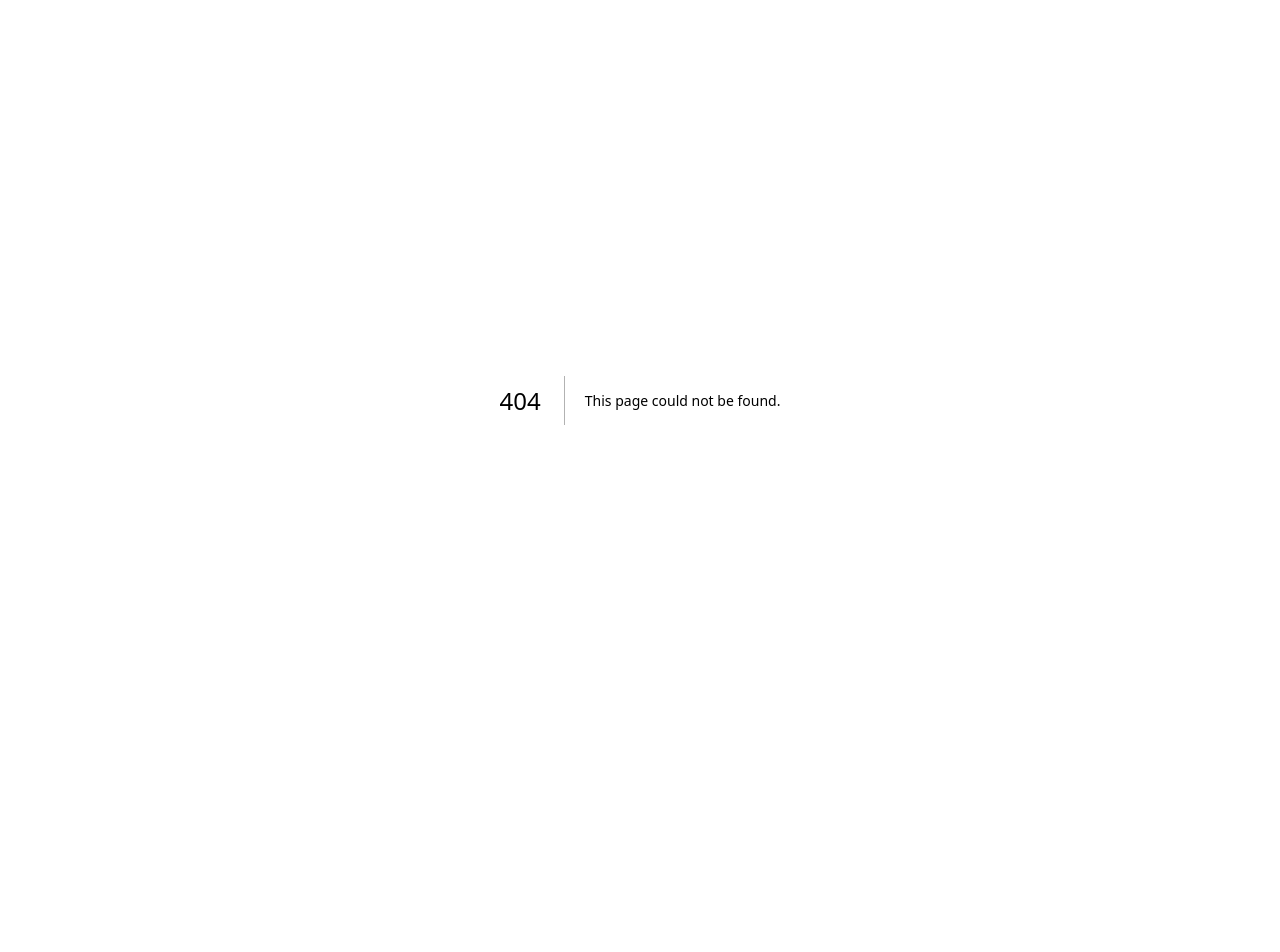
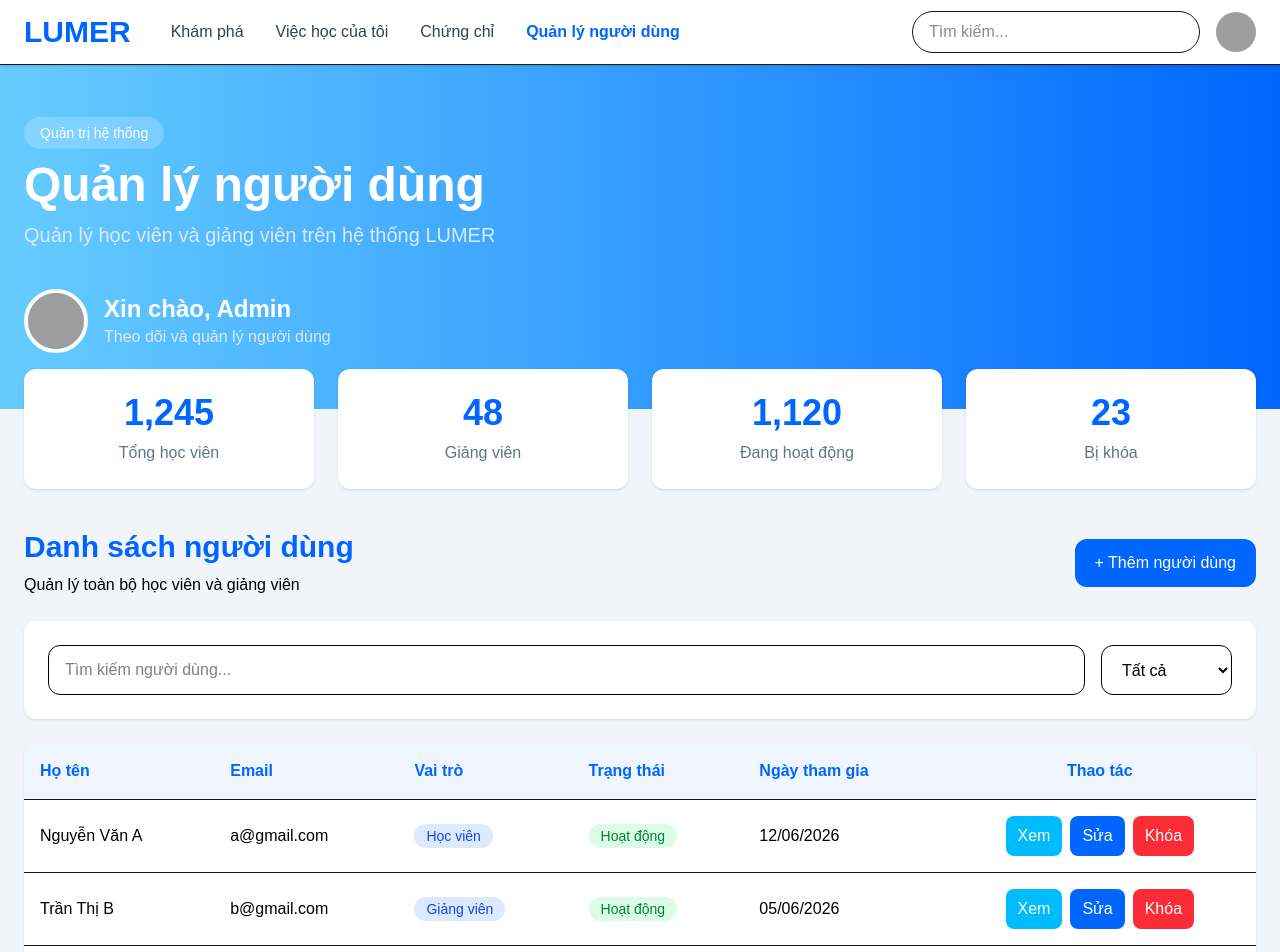
Before and after one commit to MKhuiii/Remote-Learning-LUMER, a Next.js app in the folder frontend/: page /usermanager in a window 1280 px wide. Before the commit this address had no page. Shown: the top 952 px of the page. Before the commit the page ends 800 px from the top, so only its background shows below. Built offline with nearby package versions, Linux system fonts and the light colour scheme; grey boxes are pictures that could not be loaded.

Commit message:
Them trang usermanager

```diff
--- a/frontend/src/app/coursedescription/page.tsx
+++ b/frontend/src/app/coursedescription/page.tsx
@@ -1,8 +1,45 @@
 export default function CourseDescriptionPage() {
   return (
     <div className="min-h-screen bg-slate-100">
+      {/* Navbar */}
+      <nav className="bg-white border-b sticky top-0 z-50 shadow-sm">
+        <div className="max-w-7xl mx-auto px-6 h-16 flex items-center justify-between">
+          <div className="flex items-center gap-10">
+            <h1 className="text-3xl font-bold text-[#0066FF]">LUMER</h1>
+
+            <ul className="hidden md:flex gap-8 text-black">
+              <li className="cursor-pointer hover:text-[#0066FF]">Khám phá</li>
+
+              <li className="cursor-pointer hover:text-[#0066FF]">
+                Việc học của tôi
+              </li>
+
+              <li className="cursor-pointer hover:text-[#0066FF]">Chứng chỉ</li>
+
+              <li className="font-semibold text-[#0066FF] cursor-pointer">
+                Khóa học
+              </li>
+            </ul>
+          </div>
+
+          <div className="flex items-center gap-4">
+            <input
+              type="text"
+              placeholder="Tìm kiếm khóa học..."
+              className="hidden md:block border rounded-full px-4 py-2 w-72"
+            />
+
+            <img
+              src="https://i.pravatar.cc/150"
+              alt="avatar"
+              className="w-10 h-10 rounded-full"
+            />
+          </div>
+        </div>
+      </nav>
+
       {/* Banner */}
-      <section className="bg-gradient-to-r from-blue-600 to-indigo-700 text-white">
+      <section className="bg-gradient-to-r from-[#66CCFF] to-[#0066FF] text-white">
         <div className="max-w-6xl mx-auto px-6 py-16">
           <span className="bg-white/20 px-3 py-1 rounded-full text-sm">
             Tên nhóm của khóa học
@@ -10,7 +47,7 @@ export default function CourseDescriptionPage() {
 
           <h1 className="text-5xl font-bold mt-4">Tên Khóa Học</h1>
 
-          <p className="mt-4 text-lg text-gray-200 max-w-3xl">
+          <p className="mt-4 text-lg text-blue-100 max-w-3xl">
             Kiến thức mà khóa học này sẽ cung cấp cho bạn, tổng quan kiến thức
             của khóa học.
           </p>
@@ -23,12 +60,13 @@ export default function CourseDescriptionPage() {
             />
 
             <div>
-              <p className="font-semibold">Tên Giảng Viên</p>
-              <p className="text-sm text-gray-300">Chuyên môn của giảng viên</p>
+              <p className="font-semibold text-white">Tên Giảng Viên</p>
+
+              <p className="text-sm text-blue-100">Chuyên môn của giảng viên</p>
             </div>
           </div>
 
-          <button className="mt-8 bg-white text-blue-700 px-8 py-3 rounded-lg font-semibold hover:bg-gray-100">
+          <button className="mt-8 bg-white text-[#0066FF] px-8 py-3 rounded-lg font-semibold hover:bg-blue-50">
             Đăng ký ngay
           </button>
         </div>
@@ -53,18 +91,16 @@ export default function CourseDescriptionPage() {
               Giới thiệu khóa học
             </h2>
 
-            <p className="text-gray-600 leading-8">
+            <p className="text-black leading-8">
               Mô tả về khóa học. Lorem ipsum dolor sit amet consectetur
-              adipisicing elit. Nemo omnis, hic maxime error repellendus
-              doloremque maiores qui laboriosam, asperiores atque neque labore
-              consequatur repellat corporis dolorum! Rem ipsa eum molestiae.
+              adipisicing elit.
             </p>
 
             <h3 className="text-xl font-semibold mt-8 mb-3 text-black">
               Mục tiêu của khóa học
             </h3>
 
-            <ul className="space-y-2 text-gray-700">
+            <ul className="space-y-2 text-black">
               <li>✅ Mục tiêu 1</li>
               <li>✅ Mục tiêu 2</li>
               <li>✅ Mục tiêu 3</li>
@@ -86,7 +122,7 @@ export default function CourseDescriptionPage() {
               <p>📜 Có chứng chỉ</p>
             </div>
 
-            <button className="w-full mt-6 bg-blue-600 text-white py-3 rounded-lg hover:bg-blue-700">
+            <button className="w-full mt-6 bg-[#0066FF] text-white py-3 rounded-lg hover:bg-blue-700">
               Học ngay
             </button>
           </div>
@@ -96,12 +132,12 @@ export default function CourseDescriptionPage() {
   );
 }
 
-function InfoCard({ title, text }: { title: string; text: string }) {
+function InfoCard({ title, text }) {
   return (
     <div className="bg-white rounded-xl shadow p-6 text-center">
-      <h3 className="text-3xl font-bold text-blue-600">{title}</h3>
+      <h3 className="text-3xl font-bold text-[#0066FF]">{title}</h3>
 
-      <p className="text-gray-500 mt-2">{text}</p>
+      <p className="text-black mt-2">{text}</p>
     </div>
   );
 }
--- /dev/null
+++ b/frontend/src/app/usermanager/page.tsx
@@ -0,0 +1,224 @@
+"use client";
+
+export default function UserManagementPage() {
+  const users = [
+    {
+      id: 1,
+      name: "Nguyễn Văn A",
+      email: "a@gmail.com",
+      role: "Học viên",
+      status: "Hoạt động",
+      joined: "12/06/2026",
+    },
+    {
+      id: 2,
+      name: "Trần Thị B",
+      email: "b@gmail.com",
+      role: "Giảng viên",
+      status: "Hoạt động",
+      joined: "05/06/2026",
+    },
+    {
+      id: 3,
+      name: "Lê Văn C",
+      email: "c@gmail.com",
+      role: "Học viên",
+      status: "Bị khóa",
+      joined: "01/06/2026",
+    },
+  ];
+
+  return (
+    <div className="min-h-screen bg-slate-100">
+      {/* Navbar */}
+      <nav className="bg-white border-b sticky top-0 z-50 shadow-sm">
+        <div className="max-w-7xl mx-auto px-6 h-16 flex items-center justify-between">
+          <div className="flex items-center gap-10">
+            <h1 className="text-3xl font-bold text-[#0066FF]">LUMER</h1>
+
+            <ul className="hidden md:flex gap-8 text-slate-700">
+              <li className="cursor-pointer hover:text-[#0066FF]">Khám phá</li>
+
+              <li className="cursor-pointer hover:text-[#0066FF]">
+                Việc học của tôi
+              </li>
+
+              <li className="cursor-pointer hover:text-[#0066FF]">Chứng chỉ</li>
+
+              <li className="font-semibold text-[#0066FF] cursor-pointer">
+                Quản lý người dùng
+              </li>
+            </ul>
+          </div>
+
+          <div className="flex items-center gap-4">
+            <input
+              type="text"
+              placeholder="Tìm kiếm..."
+              className="hidden md:block border rounded-full px-4 py-2 w-72"
+            />
+
+            <img
+              src="https://i.pravatar.cc/150"
+              alt="avatar"
+              className="w-10 h-10 rounded-full"
+            />
+          </div>
+        </div>
+      </nav>
+
+      {/* Hero Banner */}
+      <section className="bg-gradient-to-r from-[#66CCFF] to-[#0066FF] text-white">
+        <div className="max-w-7xl mx-auto px-6 py-14">
+          <span className="bg-white/20 px-4 py-2 rounded-full text-sm">
+            Quản trị hệ thống
+          </span>
+
+          <h1 className="text-5xl font-bold mt-4">Quản lý người dùng</h1>
+
+          <p className="text-xl mt-3 text-blue-100">
+            Quản lý học viên và giảng viên trên hệ thống LUMER
+          </p>
+
+          <div className="flex items-center gap-4 mt-10">
+            <img
+              src="https://i.pravatar.cc/150"
+              alt="avatar"
+              className="w-16 h-16 rounded-full border-4 border-white"
+            />
+
+            <div>
+              <h2 className="text-2xl font-semibold">Xin chào, Admin</h2>
+
+              <p className="text-blue-100">Theo dõi và quản lý người dùng</p>
+            </div>
+          </div>
+        </div>
+      </section>
+
+      {/* Statistics */}
+      <section className="max-w-7xl mx-auto px-6 -mt-10">
+        <div className="grid md:grid-cols-4 gap-6">
+          <StatCard title="1,245" text="Tổng học viên" />
+          <StatCard title="48" text="Giảng viên" />
+          <StatCard title="1,120" text="Đang hoạt động" />
+          <StatCard title="23" text="Bị khóa" />
+        </div>
+      </section>
+
+      {/* Content */}
+      <section className="max-w-7xl mx-auto px-6 py-10">
+        {/* Header */}
+        <div className="flex justify-between items-center mb-6">
+          <div>
+            <h2 className="text-3xl font-bold text-[#0066FF]">
+              Danh sách người dùng
+            </h2>
+
+            <p className="text-black mt-2">
+              Quản lý toàn bộ học viên và giảng viên
+            </p>
+          </div>
+
+          <button className="bg-[#0066FF] text-white px-5 py-3 rounded-xl hover:bg-blue-700">
+            + Thêm người dùng
+          </button>
+        </div>
+
+        {/* Search */}
+        <div className="bg-white rounded-xl shadow p-6 mb-6">
+          <div className="flex gap-4">
+            <input
+              type="text"
+              placeholder="Tìm kiếm người dùng..."
+              className="flex-1 border rounded-xl px-4 py-3 text-black"
+            />
+
+            <select className="border rounded-xl px-4 text-black">
+              <option>Tất cả</option>
+              <option>Học viên</option>
+              <option>Giảng viên</option>
+            </select>
+          </div>
+        </div>
+
+        {/* Table */}
+        <div className="bg-white rounded-xl shadow overflow-hidden">
+          <table className="w-full">
+            <thead className="bg-blue-50">
+              <tr>
+                <th className="text-left p-4 text-[#0066FF]">Họ tên</th>
+
+                <th className="text-left p-4 text-[#0066FF]">Email</th>
+
+                <th className="text-left p-4 text-[#0066FF]">Vai trò</th>
+
+                <th className="text-left p-4 text-[#0066FF]">Trạng thái</th>
+
+                <th className="text-left p-4 text-[#0066FF]">Ngày tham gia</th>
+
+                <th className="text-center p-4 text-[#0066FF]">Thao tác</th>
+              </tr>
+            </thead>
+
+            <tbody>
+              {users.map((user) => (
+                <tr key={user.id} className="border-t hover:bg-blue-50">
+                  <td className="p-4 font-medium text-black">{user.name}</td>
+
+                  <td className="p-4 text-black">{user.email}</td>
+
+                  <td className="p-4">
+                    <span className="bg-blue-100 text-blue-700 px-3 py-1 rounded-full text-sm">
+                      {user.role}
+                    </span>
+                  </td>
+
+                  <td className="p-4">
+                    <span
+                      className={`px-3 py-1 rounded-full text-sm ${
+                        user.status === "Hoạt động"
+                          ? "bg-green-100 text-green-700"
+                          : "bg-red-100 text-red-700"
+                      }`}
+                    >
+                      {user.status}
+                    </span>
+                  </td>
+
+                  <td className="p-4 text-black">{user.joined}</td>
+
+                  <td className="p-4">
+                    <div className="flex justify-center gap-2">
+                      <button className="bg-sky-400 text-white px-3 py-2 rounded-lg hover:bg-sky-500">
+                        Xem
+                      </button>
+
+                      <button className="bg-[#0066FF] text-white px-3 py-2 rounded-lg hover:bg-blue-700">
+                        Sửa
+                      </button>
+
+                      <button className="bg-red-500 text-white px-3 py-2 rounded-lg hover:bg-red-600">
+                        Khóa
+                      </button>
+                    </div>
+                  </td>
+                </tr>
+              ))}
+            </tbody>
+          </table>
+        </div>
+      </section>
+    </div>
+  );
+}
+
+function StatCard({ title, text }: { title: string; text: string }) {
+  return (
+    <div className="bg-white rounded-xl shadow p-6 text-center">
+      <h3 className="text-4xl font-bold text-[#0066FF]">{title}</h3>
+
+      <p className="text-slate-500 mt-2">{text}</p>
+    </div>
+  );
+}
```
